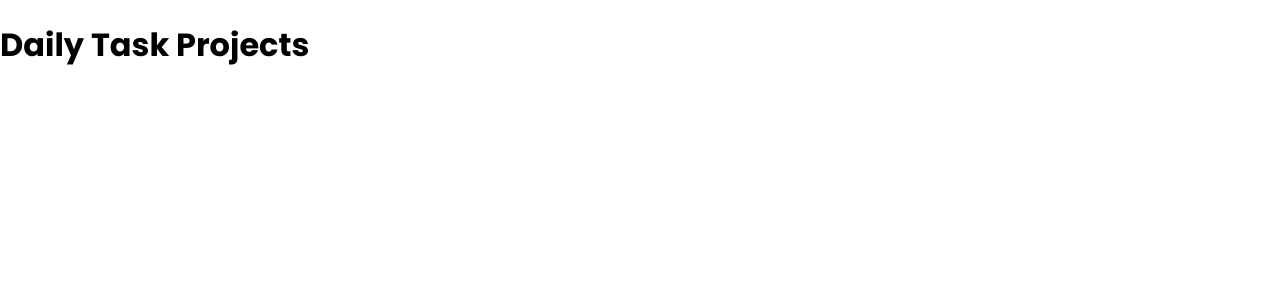
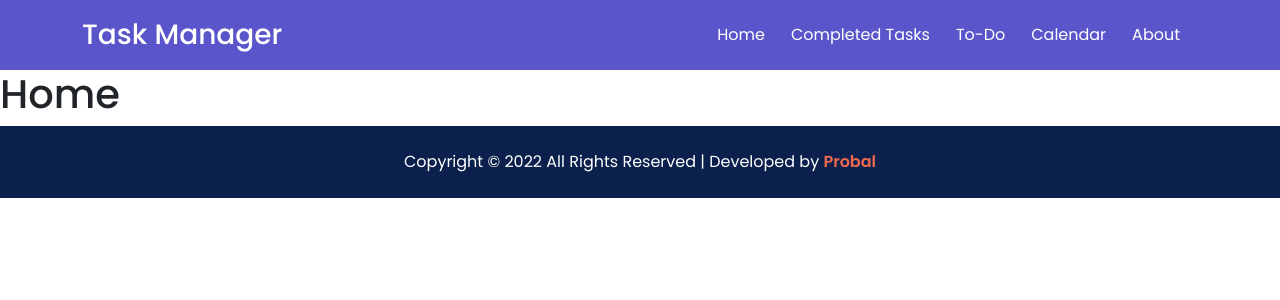
Before and after one commit to ProbalRanjan/daily-tasks-project, a React (Create React App) app: page / in a window 1280 px wide. Shown: the top 300 px of the page. Built offline with nearby package versions, Linux system fonts and the light colour scheme.

Commit message:
header footer added

```diff
--- a/package.json
+++ b/package.json
@@ -3,6 +3,10 @@
   "version": "0.1.0",
   "private": true,
   "dependencies": {
+    "@fortawesome/fontawesome-svg-core": "^6.1.1",
+    "@fortawesome/free-brands-svg-icons": "^6.1.1",
+    "@fortawesome/free-solid-svg-icons": "^6.1.1",
+    "@fortawesome/react-fontawesome": "^0.2.0",
     "@testing-library/jest-dom": "^5.16.4",
     "@testing-library/react": "^13.3.0",
     "@testing-library/user-event": "^13.5.0",
--- a/public/index.html
+++ b/public/index.html
@@ -13,6 +13,10 @@
   <link rel="preconnect" href="https://fonts.googleapis.com">
   <link rel="preconnect" href="https://fonts.gstatic.com" crossorigin>
   <link href="https://fonts.googleapis.com/css2?family=Poppins:wght@400;500;600;700&display=swap" rel="stylesheet">
+
+  <!-- Bootstrap CSS -->
+  <link href="https://cdn.jsdelivr.net/npm/bootstrap@5.1.3/dist/css/bootstrap.min.css" rel="stylesheet"
+    integrity="sha384-1BmE4kWBq78iYhFldvKuhfTAU6auU8tT94WrHftjDbrCEXSU1oBoqyl2QvZ6jIW3" crossorigin="anonymous">
 
   <!--
       manifest.json provides metadata used when your web app is installed on a
--- a/src/App.js
+++ b/src/App.js
@@ -1,9 +1,18 @@
+import { Route, Routes } from 'react-router-dom';
 import './App.css';
+import Home from './Pages/Home/Home';
+import Footer from './Pages/Shared/Footer/Footer';
+import Header from './Pages/Shared/Header/Header';
 
 function App() {
   return (
     <div className="App">
-      <h1>Daily Task Projects</h1>
+      <Header />
+      <Routes>
+        <Route path='/' element={<Home />} />
+        <Route path='/home' element={<Home />} />
+      </Routes>
+      <Footer />
     </div>
   );
 }
--- /dev/null
+++ b/src/Pages/Home/Home.js
@@ -0,0 +1,11 @@
+import React from 'react';
+
+const Home = () => {
+    return (
+        <div>
+            <h1>Home</h1>
+        </div>
+    );
+};
+
+export default Home;
--- /dev/null
+++ b/src/Pages/Shared/Footer/Footer.js
@@ -0,0 +1,22 @@
+import React from 'react';
+
+const Footer = () => {
+
+    const today = new Date();
+    const year = today.getFullYear();
+
+    return (
+        <>
+            <footer className="text-center text-white p-4" style={{ backgroundColor: "#0B204C" }}>
+                Copyright © {year} All Rights Reserved | Developed by <a
+                    href="https://www.linkedin.com/in/probalranjanpaul"
+                    target="_blank"
+                    rel="noreferrer"
+                    style={{ color: "#F26950", textDecoration: "none", fontWeight: "600" }}
+                >Probal</a>
+            </footer>
+        </>
+    );
+};
+
+export default Footer;
--- /dev/null
+++ b/src/Pages/Shared/Header/Header.css
@@ -0,0 +1,26 @@
+.nav {
+    align-items: center;
+}
+
+.nav-links {
+    display: flex;
+}
+
+.nav-links a {
+    text-decoration: none;
+    color: #ffffff;
+    margin-right: 5px;
+}
+
+.nav-links a:hover {
+    color: #F26950;
+    transition: 0.5s;
+}
+
+@media only screen and (min-width: 0px) and (max-width: 567px) {
+    .nav-links {
+        display: block;
+        text-align: center;
+        padding: 20px 0;
+    }
+}
--- /dev/null
+++ b/src/Pages/Shared/Header/Header.js
@@ -0,0 +1,42 @@
+import React from 'react';
+import { Link } from 'react-router-dom';
+import { Container, Nav, Navbar } from 'react-bootstrap';
+import './Header.css';
+
+const Header = () => {
+    return (
+        <>
+            <Navbar collapseOnSelect expand="lg" variant="dark" style={{ backgroundColor: "#5A55CA", padding: "15px 0" }}>
+                <Container>
+                    <Link to='/' className='text-decoration-none text-white'>
+                        <h3 className='mb-0'>Task Manager</h3>
+                    </Link>
+                    <Navbar.Toggle aria-controls="responsive-navbar-nav" />
+                    <Navbar.Collapse id="responsive-navbar-nav">
+                        <Nav className="ms-auto nav">
+                            <div className='nav-links'>
+                                <Nav.Link>
+                                    <Link to='/'>Home</Link>
+                                </Nav.Link>
+                                <Nav.Link>
+                                    <Link to='/tasks'>Completed Tasks</Link>
+                                </Nav.Link>
+                                <Nav.Link>
+                                    <Link to='/todo'>To-Do</Link>
+                                </Nav.Link>
+                                <Nav.Link>
+                                    <Link to='/calender'>Calendar</Link>
+                                </Nav.Link>
+                                <Nav.Link>
+                                    <Link to='/about'>About</Link>
+                                </Nav.Link>
+                            </div>
+                        </Nav>
+                    </Navbar.Collapse>
+                </Container>
+            </Navbar>
+        </>
+    );
+};
+
+export default Header;
--- a/src/index.js
+++ b/src/index.js
@@ -3,12 +3,15 @@ import ReactDOM from 'react-dom/client';
 import './index.css';
 import App from './App';
 import reportWebVitals from './reportWebVitals';
+import { BrowserRouter } from 'react-router-dom';
 
 const root = ReactDOM.createRoot(document.getElementById('root'));
 root.render(
-  <React.StrictMode>
-    <App />
-  </React.StrictMode>
+  <BrowserRouter>
+    <React.StrictMode>
+      <App />
+    </React.StrictMode>
+  </BrowserRouter>
 );
 
 // If you want to start measuring performance in your app, pass a function
```
Also changed, not shown: 1 other file (tests, documents, lock files or other folders).
